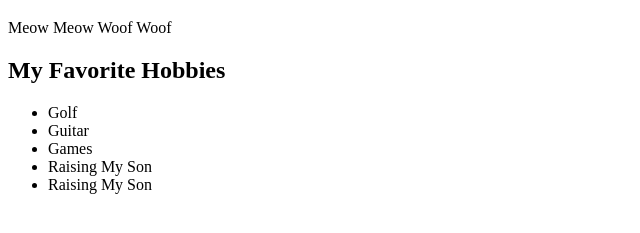
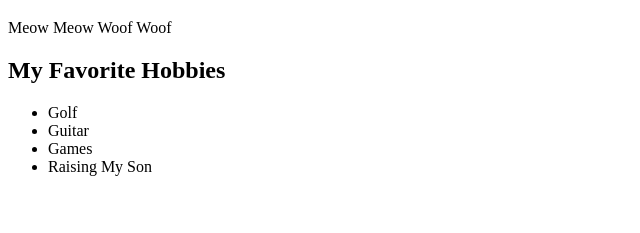
Before and after one commit to elbandingo/week1, a plain HTML site: page index.html in a window 1280 px wide. Shown: the part 61-294 px from the top of the page, without its empty margins (0-640 px from the left). Drawn offline with Linux system fonts and the light colour scheme.

Commit message:
2nd attempt

```diff
--- a/index.html
+++ b/index.html
@@ -15,7 +15,7 @@
         <li>Guitar</li>
         <li>Games</li>
         <li>Raising My Son</li>
-        <li>Raising My Son</li>
+
     </ul>
 </body>
 </html>
```
